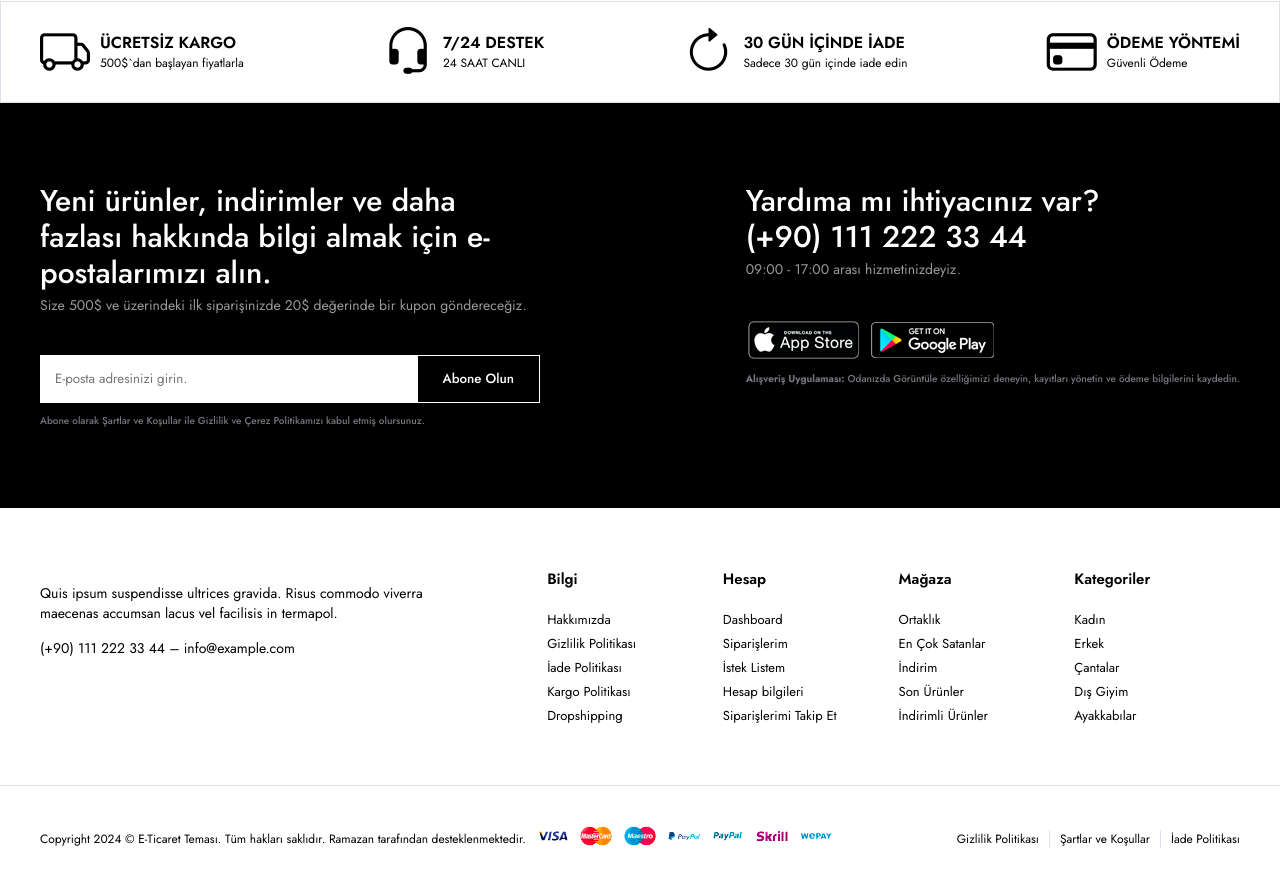
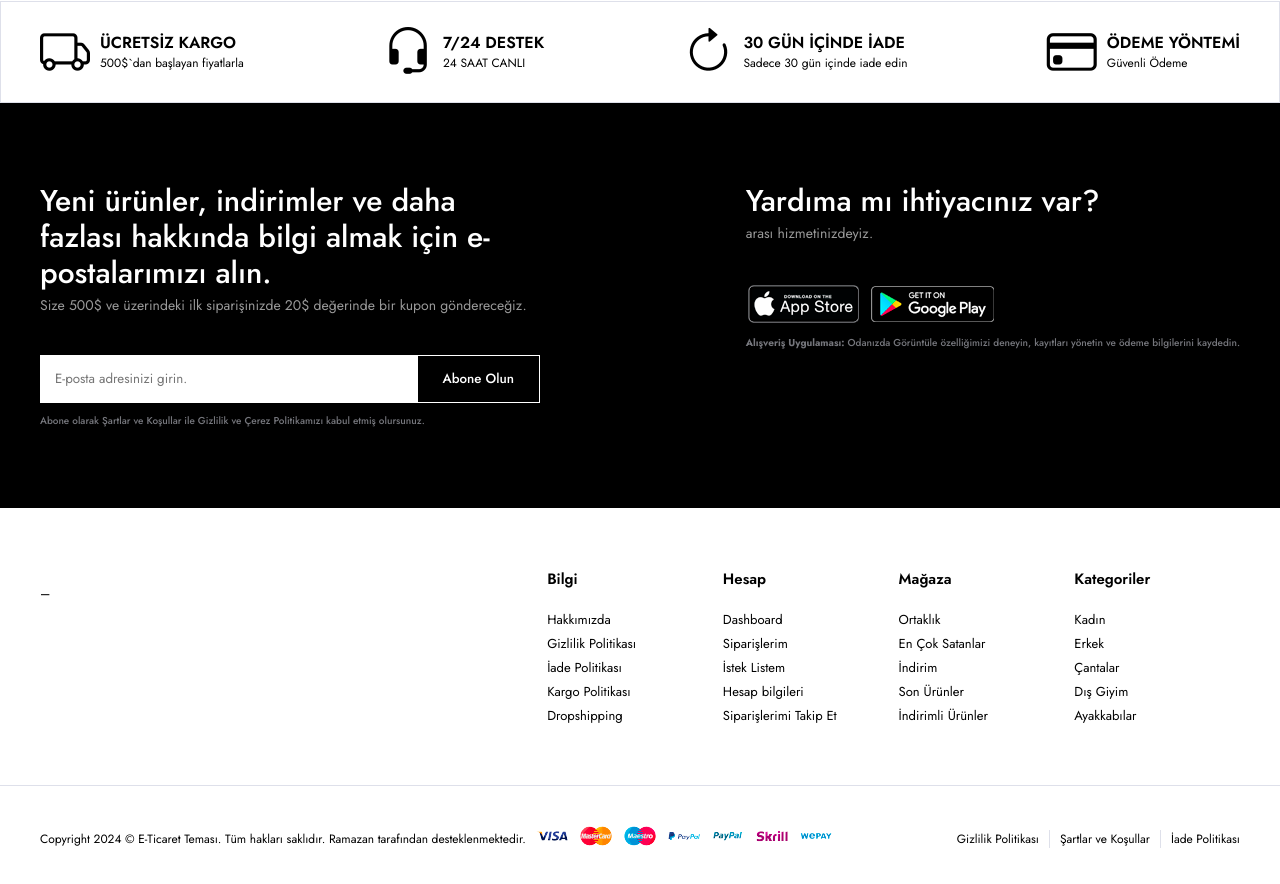
Before and after one commit to CodeKnight-max/Ecommerce-MERN, a React (Vite) app in the folder frontend/: page / in a window 1280 px wide. Shown: the part 2642-3526 px from the top of the page. Built offline with nearby package versions, Linux system fonts and the light colour scheme; no server answers.

Commit message:
Footer contact detail fetched from database

```diff
--- a/frontend/src/App.jsx
+++ b/frontend/src/App.jsx
@@ -31,7 +31,10 @@ function App() {
   return (
     <Routes>
       <Route path="/" element={<HomePage />} />
-      <Route path="/shop" element={<ShopPage />} />
+      <Route path="/shop/*">
+        <Route index element={<ShopPage />} />
+        <Route path="product/:id" element={<ProductDetailsPage />} />
+      </Route>
       <Route path="/blog" element={<BlogPage />} />
       <Route path="/contact" element={<ContactPage />} />
       <Route path="/cart" element={<CartPage />} />
--- a/frontend/src/components/Layout/Footer/Footer.jsx
+++ b/frontend/src/components/Layout/Footer/Footer.jsx
@@ -4,7 +4,7 @@ import PropTypes from "prop-types";
 import { Link } from "react-router-dom";
 import "./Footer.css";
 
-const Footer = ({ logo, isImage }) => {
+const Footer = ({ logo, isImage, contact }) => {
   return (
     <React.Fragment>
       <Policy />
@@ -47,10 +47,10 @@ const Footer = ({ logo, isImage }) => {
                   <h3 className="contact-title">
                     Yardıma mı ihtiyacınız var?
                     <br />
-                    (+90) 111 222 33 44
+                    {contact?.phone}
                   </h3>
                   <p className="contact-desc">
-                    09:00 - 17:00 arası hizmetinizdeyiz.
+                    {contact?.date} arası hizmetinizdeyiz.
                   </p>
                 </div>
                 <div className="footer-contact-bottom">
@@ -82,16 +82,14 @@ const Footer = ({ logo, isImage }) => {
                   </Link>
                 </div>
                 <div className="footer-desc">
-                  <p>
-                    {" "}
-                    Quis ipsum suspendisse ultrices gravida. Risus commodo
-                    viverra maecenas accumsan lacus vel facilisis in termapol.
-                  </p>
+                  <p> {contact?.description}</p>
                 </div>
                 <div className="footer-contact">
                   <p>
-                    <a href="tel:555 555 55 55">(+90) 111 222 33 44</a> –{" "}
-                    <a href="mailto:info@example.com">info@example.com</a>
+                    <Link to={`tel:${contact?.phone}`}>{contact?.phone}</Link> –{" "}
+                    <Link to={`mailto:${contact?.email}`}>
+                      {contact?.email}
+                    </Link>
                   </p>
                 </div>
               </div>
@@ -216,4 +214,5 @@ export default Footer;
 Footer.propTypes = {
   logo: PropTypes.string,
   isImage: PropTypes.bool,
+  contact: PropTypes.object,
 };
--- a/frontend/src/components/Products/ProductItem.jsx
+++ b/frontend/src/components/Products/ProductItem.jsx
@@ -20,10 +20,10 @@ const ProductItem = ({ productItem }) => {
   return (
     <div className="product-item glide__slide glide__slide--active">
       <div className="product-image">
-        <a href="#">
+        <Link to={`product/${productItem._id}`}>
           <img src={productItem.img[0]} alt="" className="img1" />
           <img src={productItem.img[1]} alt="" className="img2" />
-        </a>
+        </Link>
       </div>
       <div className="product-info">
         <a href="$" className="product-title">
--- a/frontend/src/layouts/MainLayout.jsx
+++ b/frontend/src/layouts/MainLayout.jsx
@@ -15,6 +15,51 @@ const MainLayout = ({ children }) => {
   const [logoData, setLogoData] = useState([]);
   const [fetchAllComplete, setFetchAllComplete] = useState(false);
   const logoId = logoData[0]?._id;
+  const [contact, setContact] = useState(Object);
+  const [contactData, setContactData] = useState(Object);
+  const [fetchAllContactComplete, setFetchAllContactComplete] = useState(false);
+  const contactId = contactData[0]?._id;
+
+  const fetchAllContacts = useCallback(async () => {
+    try {
+      const response = await fetch(`${apiUrl}/api/contact`);
+
+      if (response.ok) {
+        const data = await response.json();
+        setContactData(data);
+        setFetchAllContactComplete(true);
+      } else {
+        message.error("Verileri getirme işlemi başarısız oldu!...");
+      }
+    } catch (error) {
+      console.log("Veri getirme hatası", error);
+    }
+  }, [apiUrl]);
+
+  const fetchSingleContact = useCallback(async () => {
+    if (fetchAllContactComplete) {
+      try {
+        const response = await fetch(`${apiUrl}/api/contact/${contactId}`);
+
+        if (response.ok) {
+          const data = await response.json();
+          setContact(data);
+        } else {
+          message.error("Verileri getirme işlemi başarısız oldu!...");
+        }
+      } catch (error) {
+        console.log("Veri getirme hatası", error);
+      }
+    }
+  }, [apiUrl, contactId, fetchAllContactComplete]);
+
+  useEffect(() => {
+    fetchAllContacts();
+  }, [fetchAllContacts]);
+
+  useEffect(() => {
+    fetchSingleContact();
+  }, [fetchSingleContact]);
 
   const fetchAllLogos = useCallback(async () => {
     try {
@@ -82,7 +127,7 @@ const MainLayout = ({ children }) => {
       <Search isSearchShow={isSearchShow} setIsSearchShow={setIsSearchShow} />
       <Header setIsSearchShow={setIsSearchShow} logo={logo} isImage={isImage} />
       {children}
-      <Footer logo={logo} isImage={isImage} />
+      <Footer logo={logo} isImage={isImage} contact={contact} />
     </div>
   );
 };
```
